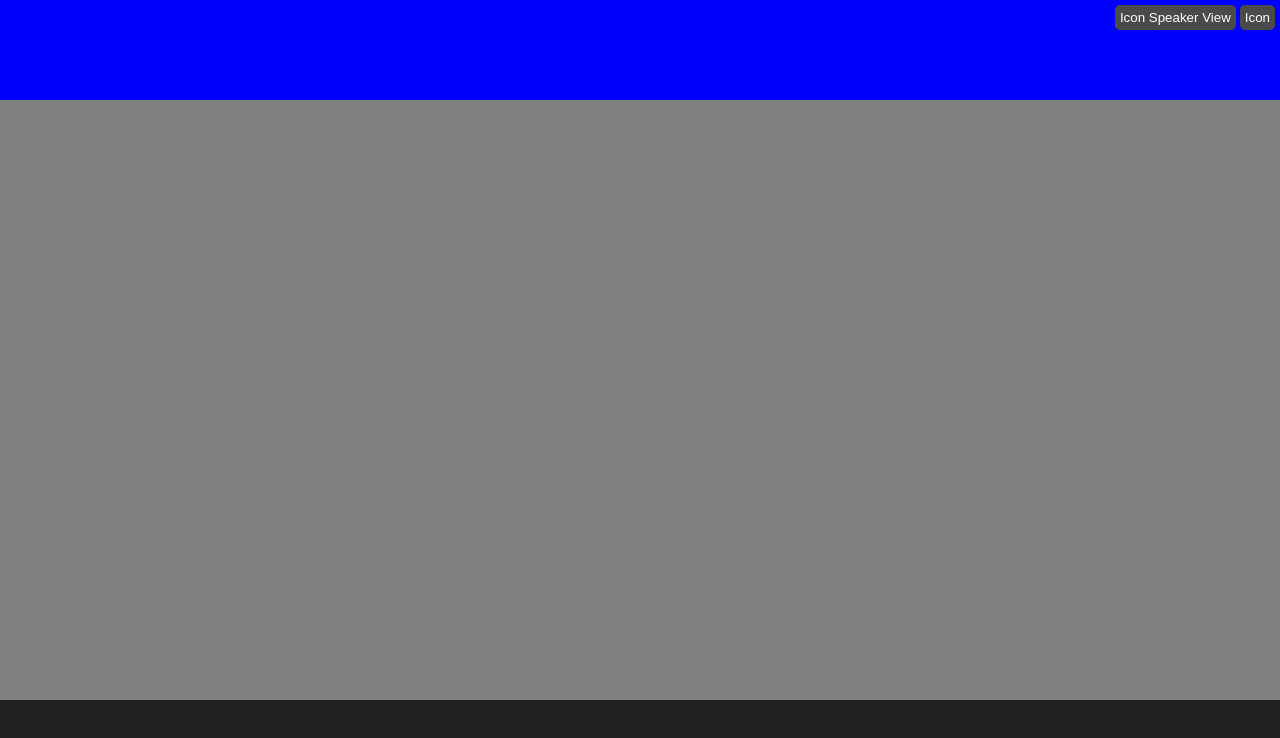
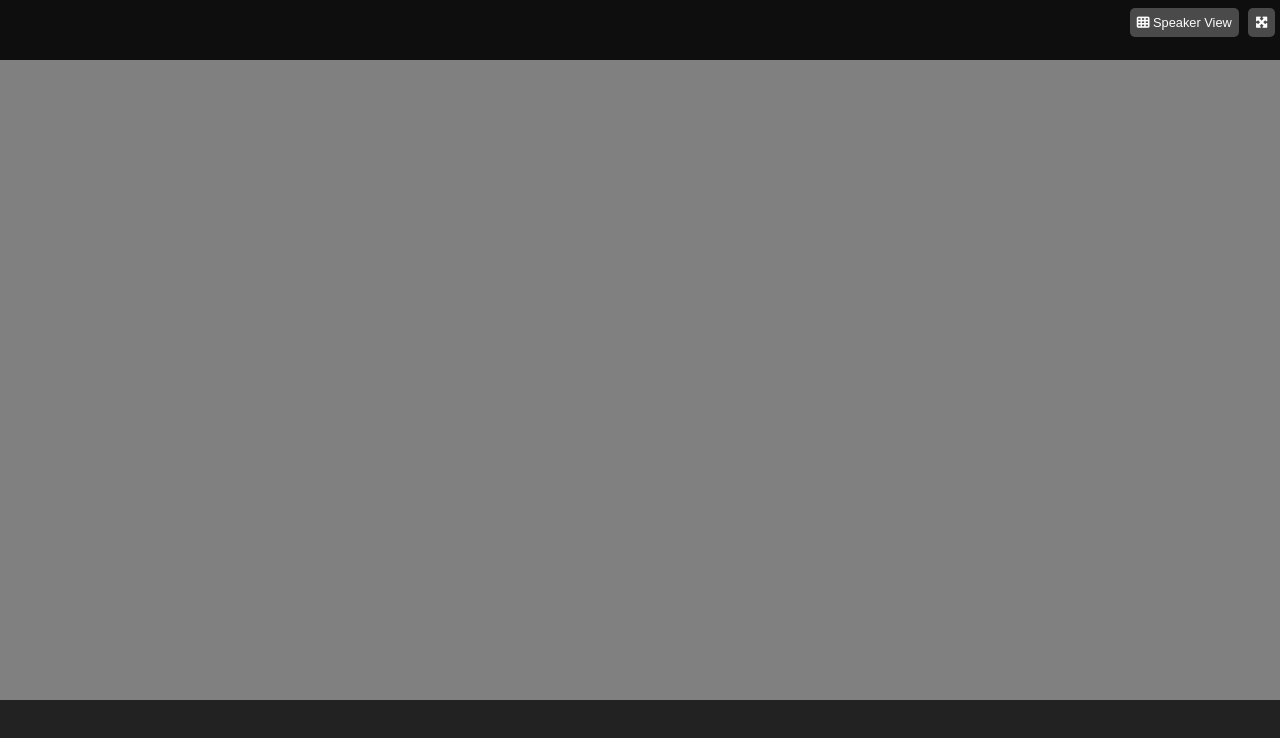
Before and after one commit to MattiaVolonterio/html-css-zoom, a plain HTML site: page index.html in a window 1280 px wide. Drawn offline with Linux system fonts and the light colour scheme.

Commit message:
fix: header style

```diff
--- a/css/style.css
+++ b/css/style.css
@@ -1,5 +1,5 @@
 :root {
-  --header-height: 100px;
+  --header-height: 60px;
   --footer-height: 100px;
 }
 
@@ -11,24 +11,28 @@
   box-sizing: border-box;
 }
 
+body {
+  font-family: Arial, Helvetica, sans-serif;
+}
+
 /* HEADER */
 
 header {
   height: var(--header-height);
-  /* debug */
-  background-color: blue;
+
+  background-color: #0e0e0e;
 }
 
 .button-container {
   text-align: right;
-  padding-right: 5px;
 }
 
 .button-container button {
   background-color: #4a4a4a;
   color: #fefefe;
-  margin-top: 5px;
-  padding: 5px 5px;
+  font-size: 0.8rem;
+  margin: 8px 5px 0 0;
+  padding: 7px 7px;
   border-radius: 5px;
   border-style: none;
 }
--- a/index.html
+++ b/index.html
@@ -23,10 +23,12 @@
     <header>
       <div class="button-container">
         <button>
-          <span>Icon</span>
+          <i class="fa-solid fa-table-cells"></i>
           <span>Speaker View</span>
         </button>
-        <button>Icon</button>
+        <button>
+          <i class="fa-solid fa-maximize"></i>
+        </button>
       </div>
     </header>
 
```
